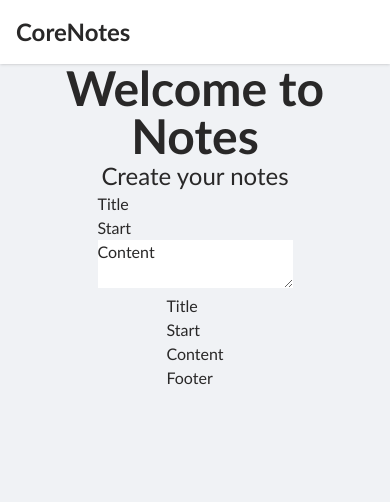
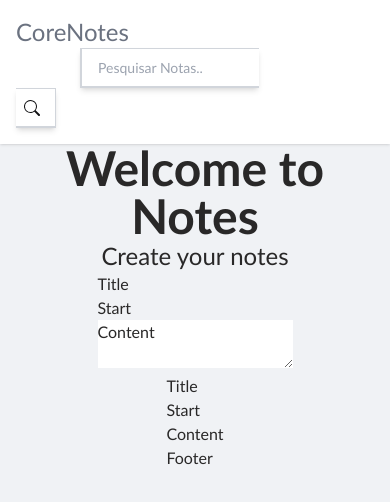
Before and after one commit to Jh0wjso/task-manager, a React (Vite) app: page / in a window 390 px wide. Shown: the top 502 px of the page. Built offline with nearby package versions, Linux system fonts and the light colour scheme.

Commit message:
:sparkles: feat: Header First prototype

```diff
--- a/src/components/Header/index.tsx
+++ b/src/components/Header/index.tsx
@@ -1,72 +1,25 @@
-import { useState } from "react";
 import { Link } from "react-router-dom";
+import { BsSearch } from "react-icons/bs";
 import "./styles.css";
-import Ball from "../../images/Dragonball.png";
 
 export default function Header() {
-  const [navbar, setNavbar] = useState(false);
-
   return (
     <nav className="containerHeader">
       <div className="navbarContent">
-        <div>
-          <div className="navBarView">
-            <Link to="/" className="flex flex-row items-center">
-              <h1 className="pageTittle">CoreNotes</h1>
-            </Link>
-            <div className="md:hidden">
-              <button
-                className="navbarButton"
-                onClick={() => setNavbar(!navbar)}
-              >
-                {navbar ? (
-                  <svg
-                    xmlns="http://www.w3.org/2000/svg"
-                    className="w-6 h-6"
-                    viewBox="0 0 20 20"
-                    fill="currentColor"
-                  >
-                    <path
-                      fillRule="evenodd"
-                      d="M4.293 4.293a1 1 0 011.414 0L10 8.586l4.293-4.293a1 1 0 111.414 1.414L11.414 10l4.293 4.293a1 1 0 01-1.414 1.414L10 11.414l-4.293 4.293a1 1 0 01-1.414-1.414L8.586 10 4.293 5.707a1 1 0 010-1.414z"
-                      clipRule="evenodd"
-                    />
-                  </svg>
-                ) : (
-                  <svg
-                    xmlns="http://www.w3.org/2000/svg"
-                    className="w-6 h-6"
-                    fill="none"
-                    viewBox="0 0 24 24"
-                    stroke="currentColor"
-                    strokeWidth={3}
-                  >
-                    <path
-                      strokeLinecap="round"
-                      strokeLinejoin="round"
-                      d="M4 6h16M4 12h16M4 18h16"
-                    />
-                  </svg>
-                )}
-              </button>
-            </div>
-          </div>
+          <Link to="/" className="flex flex-row items-center">
+            <h1 className="pageTittle">CoreNotes</h1>
+          </Link>
+
+        <div className="searchBar">
+          <input
+            className="searchInput"
+            type="text"
+            placeholder="Pesquisar Notas.."
+          ></input>
         </div>
-        <div>
-          <div
-            className={`flex-1 justify-self-center pb-3 mt-8 md:block md:pb-0 md:mt-0 ${
-              navbar ? "block" : "hidden"
-            }`}
-          >
-            <ul className="navbarLinksContainer">
-            <li className="navLink">
-                  <Link to={""}></Link>
-                </li>
-            </ul>
-          </div>
-        </div>
-      </div>
-      <div className="navbarContent w-[60%]">
+        <button className="searchButton">
+            <BsSearch />
+          </button>
       </div>
     </nav>
   );
--- a/src/components/Header/styles.css
+++ b/src/components/Header/styles.css
@@ -2,34 +2,25 @@
   @apply w-full bg-white shadow;
 }
 
-.subHeader{
-    @apply flex flex-row border-t items-center justify-around w-[100%] mb-3 pt-3;
-}
-
 .navbarContent {
-  @apply justify-between px-4 mx-auto lg:max-w-7xl md:items-center md:flex md:px-8;
-}
-
-.navBarView{
-    @apply flex items-center justify-between py-3 md:py-5 md:block;
+  @apply p-4 mx-auto lg:max-w-7xl md:items-center md:flex md:px-8;
 }
 
 .pageTittle{
-    @apply text-2xl md:text-3xl text-gray-600 font-bold;
+    @apply text-2xl text-gray-500;
 }
 
-.navbarButton{
-    @apply p-2 text-white rounded-md outline-none focus:border-gray-400 focus:border;
+.searchBar{
+    @apply flex items-center w-[50%] h-10 px-2 ml-16 text-gray-700 bg-white border-l border-y border-gray-300 shadow-sm appearance-none focus:outline-none focus:ring-1 focus:ring-indigo-600 focus:border-indigo-600;
+    @apply shadow-md border-l-2 border-b-2 border-gray-300;
 }
 
-.navbarLinks{
-    @apply flex-1 justify-self-center pb-3 mt-8 md:block md:pb-0 md:mt-0;
+.searchInput{
+    @apply w-full h-full px-2 py-1 text-sm text-gray-700 bg-transparent border-none outline-none;
 }
 
-.navbarLinksContainer{
-    @apply items-center justify-center space-y-8 md:flex md:space-x-6 md:space-y-0;
+.searchButton{
+    @apply flex items-center w-10 h-10 px-2 text-gray-700 bg-white border-r border-y border-gray-300 shadow-sm appearance-none focus:outline-none focus:ring-1 focus:ring-indigo-600 focus:border-indigo-600;
+    @apply shadow-md border-b-2 border-gray-300 border-l-0;
+    @apply hover:bg-gray-200
 }
-
-.navLink{
-    @apply text-white hover:text-gray-500 text-xl transition-colors;
-}
```
